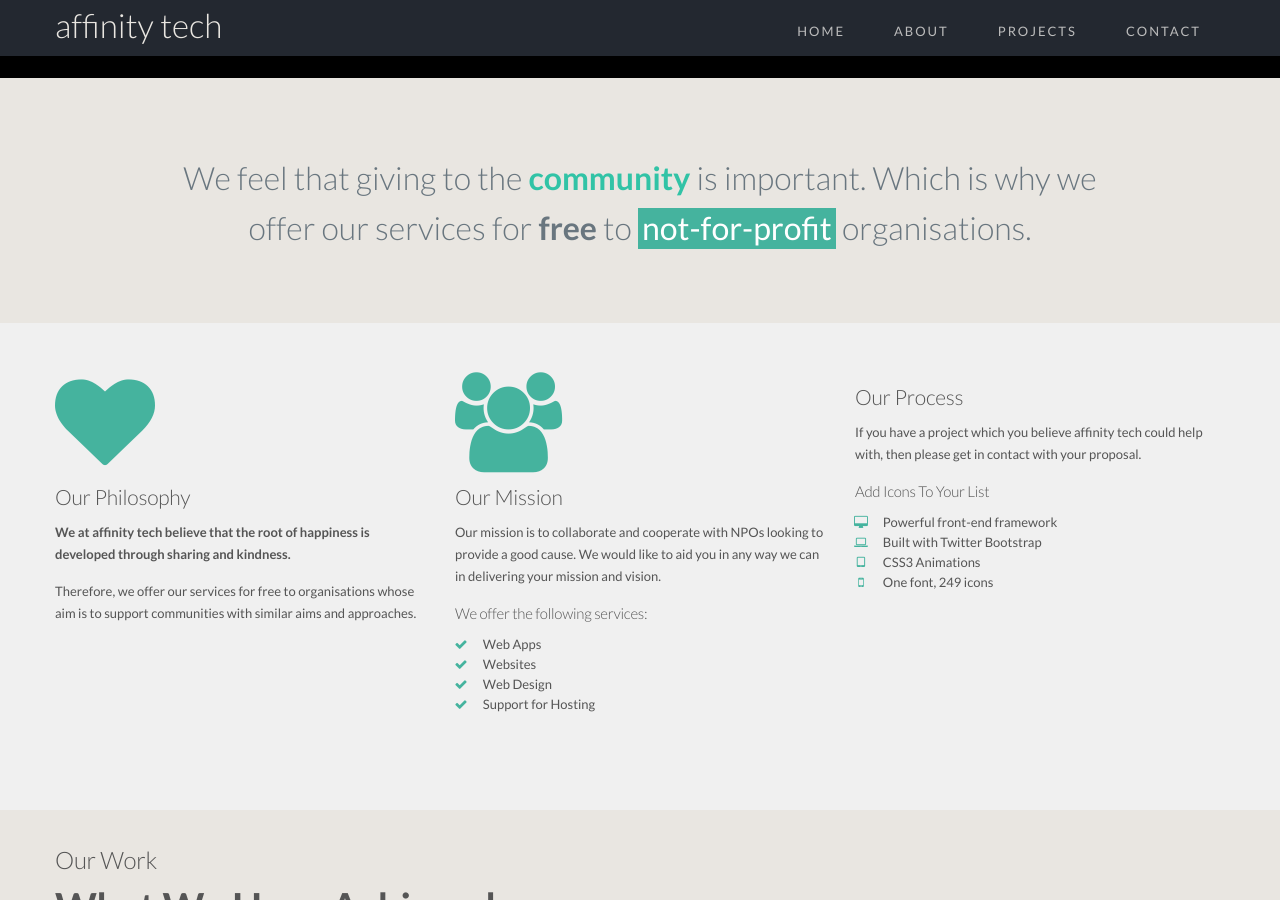
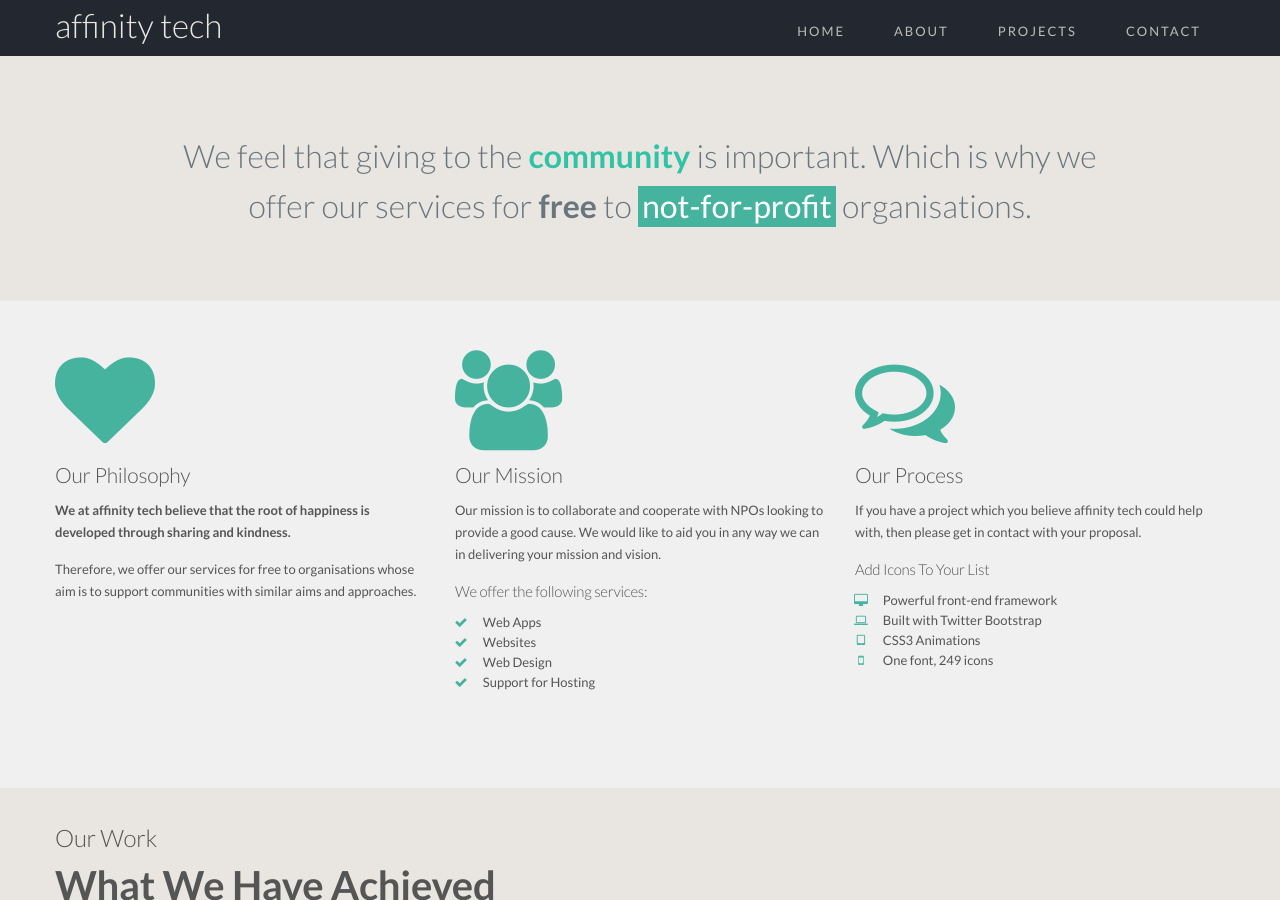
Before and after one commit to affinity-digital-ltd/affinity-tech.github.io, a Jekyll site: the page built from index.html, in a window 1280 px wide and 900 px high. Built offline with Jekyll 4.4.1, drawn with Linux system fonts in a browser that asks for light colours; Markdown is read by kramdown in place of the engine named in the settings.

Commit message:
Updated black header and icon

```diff
--- a/index.html
+++ b/index.html
@@ -5,7 +5,7 @@ keywords: ji
 title: We feel that giving to the community is important.  Which is why we offer our services for free to not-for-profit organisations.
 ---
 <div class="black-header">
-  &nbsp;
+
 </div>
 
 <div id="banner">
@@ -56,7 +56,7 @@ title: We feel that giving to the community is important.  Which is why we offer
 			</div>
 
 		  <div class="span4">
-		    <!--<div class="animated bounceInRight"><i class="fa fa-comments-o colour big"></i></div>--></i>
+		    <div class="animated bounceInRight"><i class="fa fa-comments-o colour big"></i></div>
 		    <h2>Our Process</h2>
   			<p>
   				If you have a project which you believe affinity tech could help with, then please get in contact with your proposal.
```
